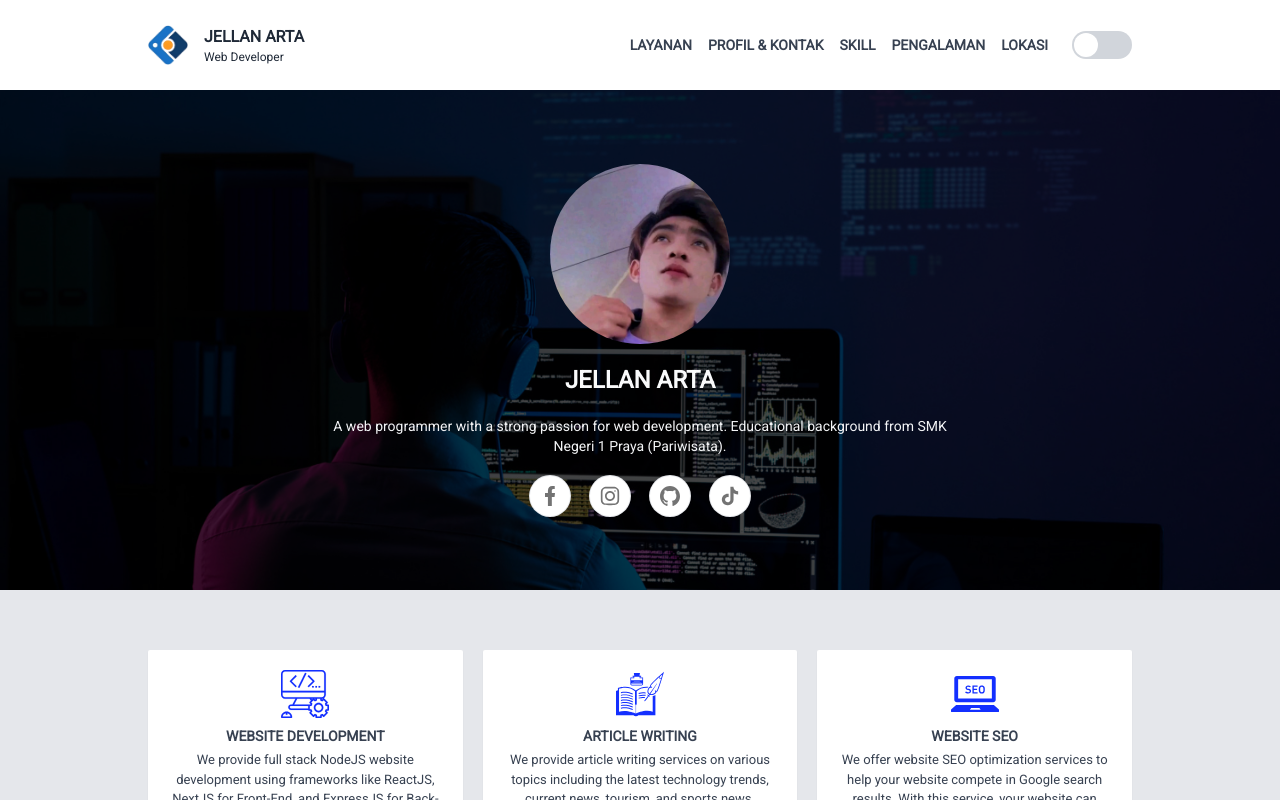
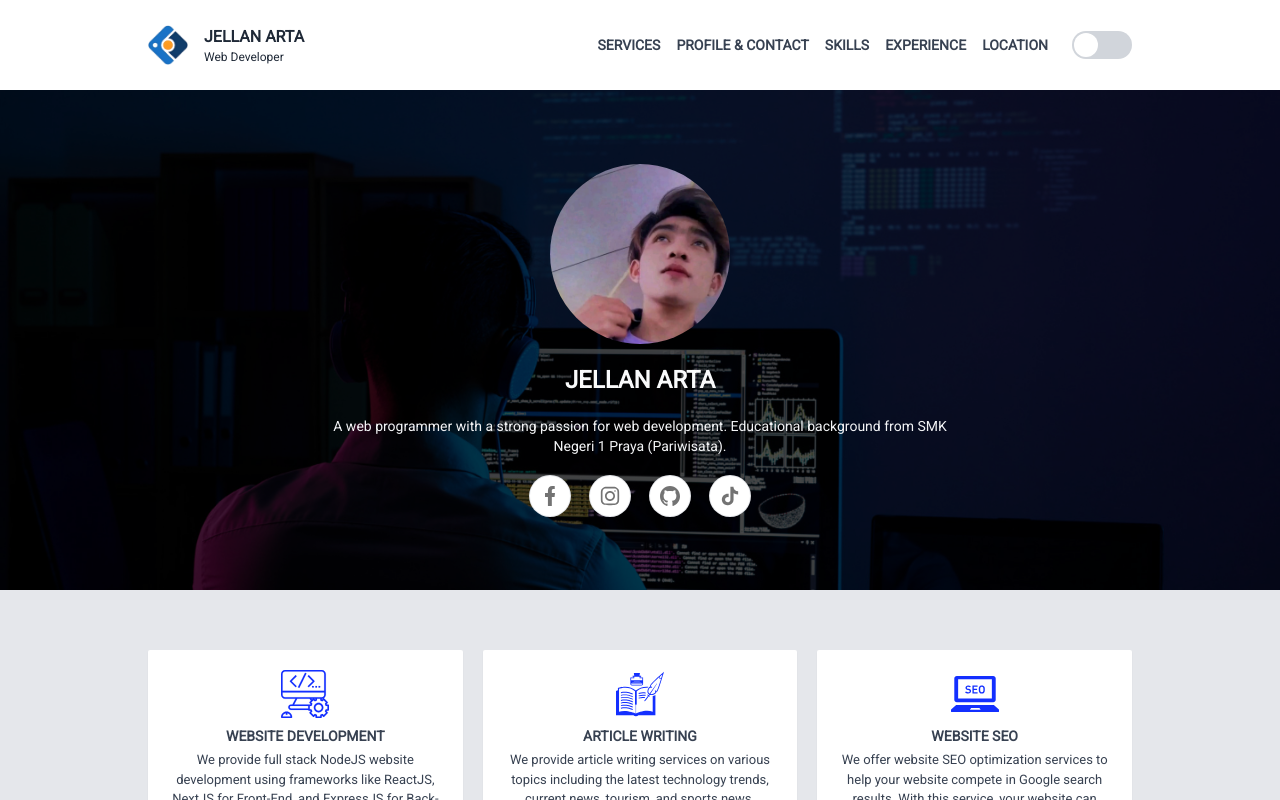
Before and after one commit to jellanarta/portofolio, a Next.js app: page / in a window 1280 px wide. Shown: the top 800 px of the page. Built offline with nearby package versions, Linux system fonts and the light colour scheme.

Commit message:
Update menu.tsx

```diff
--- a/src/app/components/menu.tsx
+++ b/src/app/components/menu.tsx
@@ -67,11 +67,11 @@ export default function Menu() {
                     </Link>
                     <div className="flex justify-center gap-6 items-center">
                         <div className="hidden md:flex justify-end gap-4">
-                            <ComponentsLink id="layanan" teks="layanan" />
-                            <ComponentsLink id="profil" teks="profil & kontak" />
-                            <ComponentsLink id="skill" teks="skill" />
-                            <ComponentsLink id="pengalaman" teks="pengalaman" />
-                            <ComponentsLink id="maps" teks="lokasi" />
+                            <ComponentsLink id="layanan" teks="SERVICES" />
+                            <ComponentsLink id="profil" teks="PROFILE & CONTACT" />
+                            <ComponentsLink id="skill" teks="SKILLS" />
+                            <ComponentsLink id="pengalaman" teks="EXPERIENCE" />
+                            <ComponentsLink id="maps" teks="LOCATION" />
                         </div>
                         <div>
                             <div className={`bg-gray-300 w-[60px] relative h-7 px-[2px] cursor-pointer flex items-center rounded-full dark:bg-blue-500`} onClick={mengaktivkandarkmode}>
@@ -92,11 +92,7 @@ export default function Menu() {
                     </div>
                 </div>
             </div>
-            {
-                openmenu ?
-                    <Menumobile memanipulasimenu={memanipulasimenu} />
-                    : null
-            }
+
         </>
     )
 }
```
